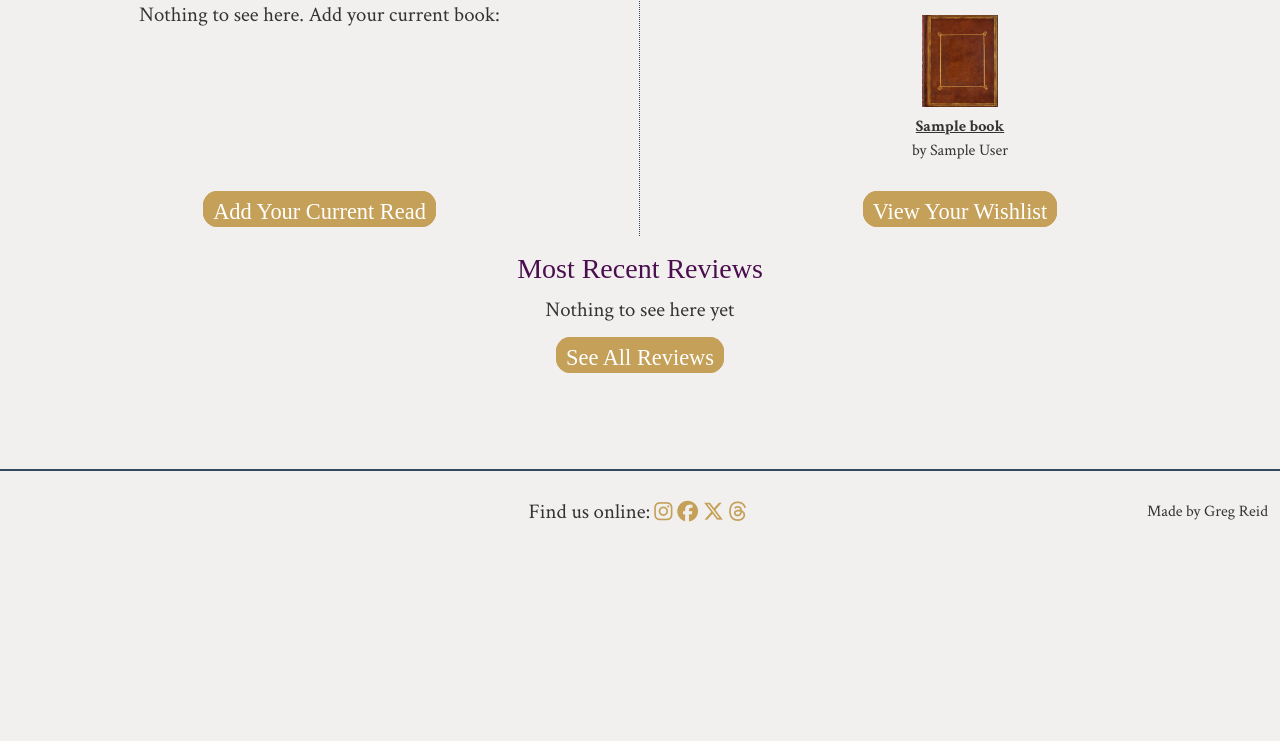
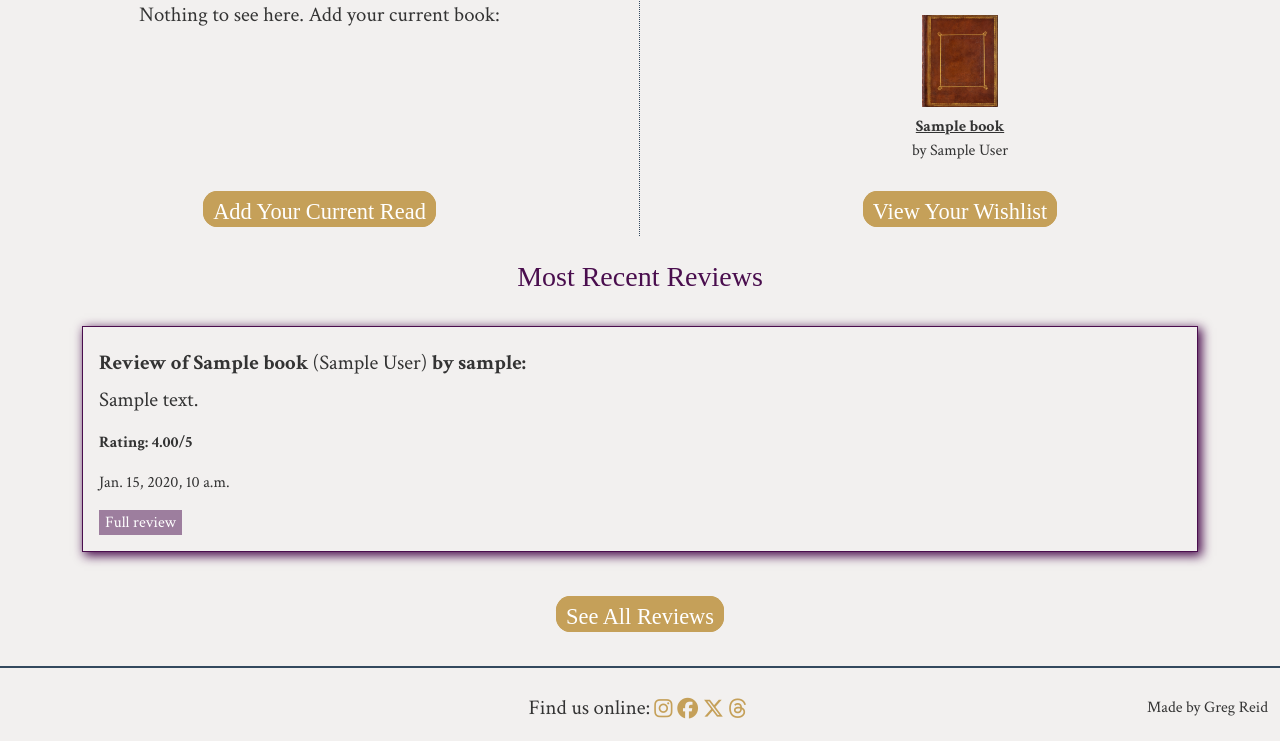
Before and after one commit to Greggy1234/The-Book-Collective, a Django app: page / in a window 1280 px wide. Shown: the part 256-997 px from the top of the page. Before the commit the page ends 778 px from the top, so only its background shows below. Run offline with Django 5.2, Linux system fonts and the light colour scheme; a user stored in the database is signed in; tables that the repository leaves empty hold one stand-in row (values such as "Sample post"); some libraries are stand-ins or nearby versions; some web fonts are replaced.

Commit message:
Create review box for reviews and style all reviews page

```diff
--- a/reviews/models.py
+++ b/reviews/models.py
@@ -23,6 +23,9 @@ class Review(models.Model):
 
     class Meta:
         ordering = ["-created_on"]
+
+    def rating_with_review(self):
+        return Rating.objects.filter(author=self.author, object=self.object).first()
 
     def number_likes(self):
         return self.review_like.count()
--- a/reviews/templates/review/index.html
+++ b/reviews/templates/review/index.html
@@ -10,6 +10,7 @@
 <!-- User currently reading and wishlist -->
 <div class="container-fluid py-2">
     <div class="row justify-content-around">
+        <!-- Currently reading -->
         <div class="col-12 col-lg-6 py-2 text-center right-border-no-mobile d-flex flex-column">
             <h3>Currently Reading</h3>
             {% if book_status_currently_reading %}
@@ -47,6 +48,7 @@
             </div>
             {% endif %}
         </div>
+        <!-- Wishlist -->
         <div class="col-12 col-lg-6 py-2 text-center d-flex flex-column">
             <h3>Wishlist</h3>
             {% if book_status_wishlist %}
@@ -90,8 +92,24 @@
 <div class="container pb-4">
     <div class="row justify-content-center text-center">
         <div class="col-12 py-2">
-            <h3>Most Recent Reviews</h3>
-            <p>Nothing to see here yet</p>
+            <h3 class="pb-4 pt-2">Most Recent Reviews</h3>
+            {% for review in review %}
+            <div class="review-box mb-5 pt-4 px-3 text-start">
+                <h4 class="bold">Review of {{ review.object.title }} <span
+                        class="not-on-mobile not-bold">({{review.object.author.all|join:", " }})</span> by
+                    {{review.author.username}}:</h4>
+                <p>{{review.review}}</p>
+                {% if review.rating_with_review %}
+                <p class="p-small bold">Rating: {{ review.rating_with_review.rating }}/5</p>
+                {% else %}
+                <p class="p-small bold">No rating given</p>
+                {% endif %}
+                <p class="p-small">{{ review.created_on }}</p>
+                <div class="mb-3">
+                    <a href="{% url 'review_detail' slug=review.slug %}" class="button-2">Full review</a>
+                </div>
+            </div>
+            {% endfor %}
             <a href="{% url 'all_reviews' %}" class="button">See All Reviews</a>
         </div>
     </div>
--- a/reviews/views.py
+++ b/reviews/views.py
@@ -13,7 +13,7 @@ def recent_reviews(request):
 
     **Context**
     ``review``
-        Most recent 8 instances of :model:`reviews.Review`
+        Most recent 4 instances of :model:`reviews.Review`
     ``rating``
         All instances of :model:`reviews.Rating`
     ``book_status_currently_reading``
@@ -24,7 +24,7 @@ def recent_reviews(request):
     **Template**
         :template:`review/index.html`
     """
-    review = Review.objects.select_related("object", "author").order_by("-created_on")[:8]
+    review = Review.objects.select_related("object", "author").order_by("-created_on")[:4]
     rating = Rating.objects.select_related("object", "author").order_by("-created_on")
     book_status_currently_reading = Status.objects.select_related("object", "author").filter(status=2, author=request.user).order_by("-updated_on")[:4]
     book_status_wishlist = Status.objects.select_related("object", "author").filter(status=1, author=request.user).order_by("-updated_on")[:4]
@@ -87,7 +87,7 @@ def review_detail(request, slug):
         :template:`review/review-detail.html`
     """
     review = get_object_or_404(Review, slug=slug)
-    rating = Rating.objects.all().filter(author=request.user, object=review.object)
+    rating = Rating.objects.all().filter(author=review.author, object=review.object).first()
 
     return render(
         request,
--- a/static/css/style.css
+++ b/static/css/style.css
@@ -5,7 +5,6 @@
 :root {
     --title-font: "Style Script", Serif;
     --text-font: "Crimson Text", Serif;
-    /* To be used for h1 and other important highlights */
     --main-highlight: #4A0E4E;
     --secondary-highlight: #34495E;
     --main-text: #333333;
@@ -24,6 +23,17 @@
     background-color: var(--button-links);
     font-family: var(--title-font);
     font-size: 1.4rem;
+}
+
+
+
+.button-2 {
+    padding: 2px 6px;
+    text-decoration: none;
+    color: white;
+    background-color: rgba(74, 14, 78, 0.5);
+    font-family: var(--text-font);
+    font-size: 1rem;
 }
 
 /* Global styles */
@@ -96,6 +106,10 @@ hr {
     font-weight: bold;
 }
 
+.not-bold {
+    font-weight: normal;
+}
+
 .flex-row {
     display: flex;
     flex-direction: row;
@@ -114,7 +128,15 @@ nav form {
     gap: 10px;
 }
 
+/* Review styles */
+.review-box {
+    border: 1px double var(--main-highlight);
+    box-shadow: 3px 3px 10px 1px var(--main-highlight);
+}
 
+.review-box h4 {
+    font-size: 1.3rem;
+}
 
 /* Add book form styles */
 #id_author,
@@ -152,7 +174,8 @@ footer a {
 }
 
 /* Media queries */
-/* Small sized screens and above (mobiles up, max width 576px) */
+/* Min-width styles */
+/* Small sized screens and above (mobiles up, min width 576px) */
 @media screen and (min-width: 576px) {
 
     /* Add book form styles */
@@ -165,7 +188,7 @@ footer a {
     }
 }
 
-/* Large sized screens and above (Large laptops up, max width 992px) */
+/* Large sized screens and above (Large laptops up, min width 992px) */
 @media screen and (min-width: 992px) {
 
     /* General styles */
@@ -181,3 +204,13 @@ footer a {
         grid-template-columns: auto auto auto auto;
     }
 }
+
+/* Max-width styles */
+/* Small sized screens and above (mobiles up, max width 576px) */
+@media screen and (max-width: 576px) {
+
+    /* Review styles */
+    .not-on-mobile {
+        display: none;
+    }
+}
```
Also changed, not shown: reviews/templates/review/all-reviews.html (+18 -6 lines), status/templates/status/wishlist.html (+23 -5 lines), templates/account/signup.html (+6 -4 lines).
